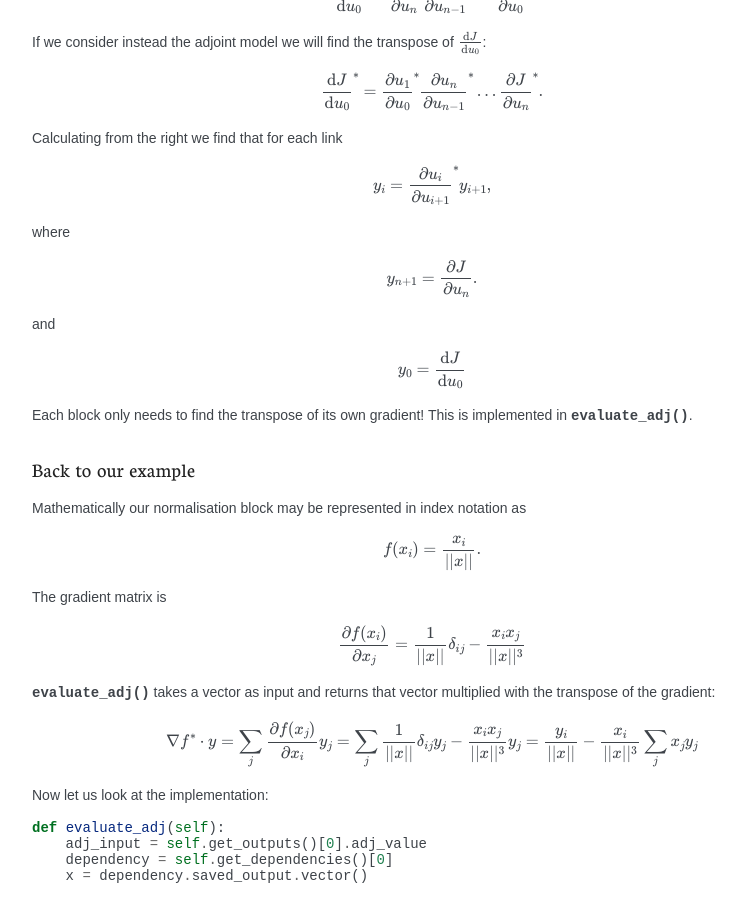
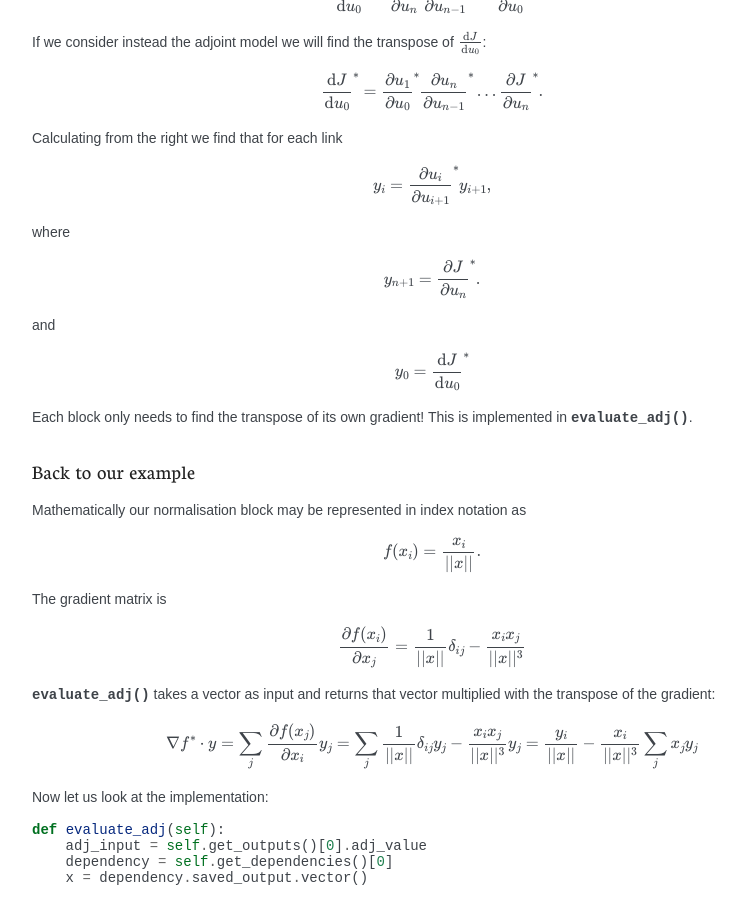
Before and after one commit to dolfin-adjoint/pyadjoint, a Sphinx documentation site: the page built from docs/source/documentation/custom_functions.rst, in a window 1280 px wide and 900 px high, scrolled down 3805 px. Shown: the whole window, without its empty margins (188-934 px from the left). Built offline with Sphinx 7.4.7, drawn with Linux system fonts in a browser that asks for light colours; nearby versions of some CDN libraries; library files that are not in the unit come from our copies.

Commit message:
Should be adjoints?

```diff
--- a/docs/source/documentation/custom_functions.rst
+++ b/docs/source/documentation/custom_functions.rst
@@ -225,13 +225,13 @@ where
 
 .. math::
 
-   y_{n+1} = \frac{\partial J}{\partial u_n}.
+   y_{n+1} = \frac{\partial J}{\partial u_n}^*.
 
 and
 
 .. math::
 
-   y_0 = \frac{\mathrm{d} J}{\mathrm{d} u_0}
+   y_0 = \frac{\mathrm{d} J}{\mathrm{d} u_0}^*
 
 Each block only needs to find the transpose of its own gradient!
 This is implemented in :py:meth:`evaluate_adj`.
```
